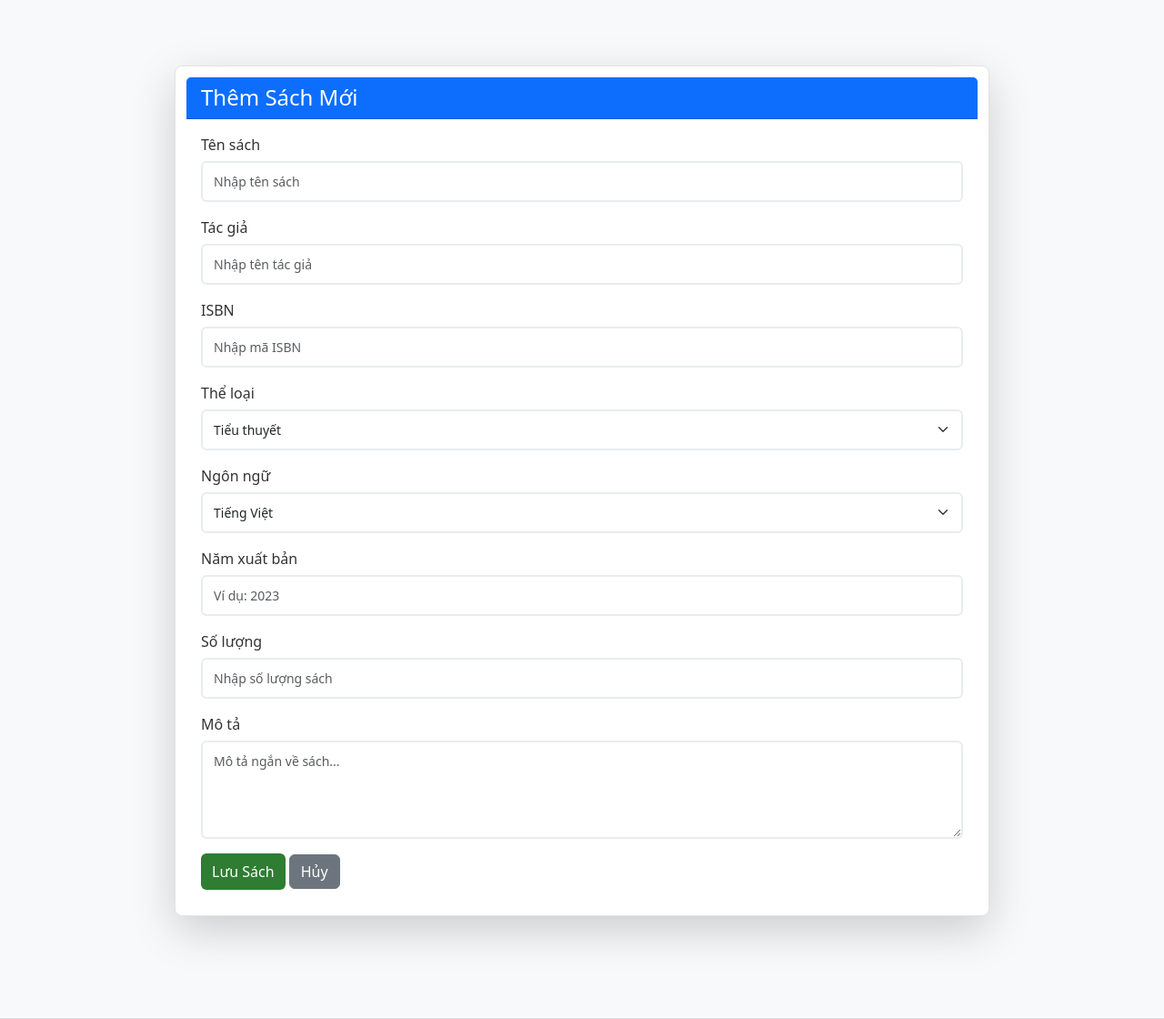
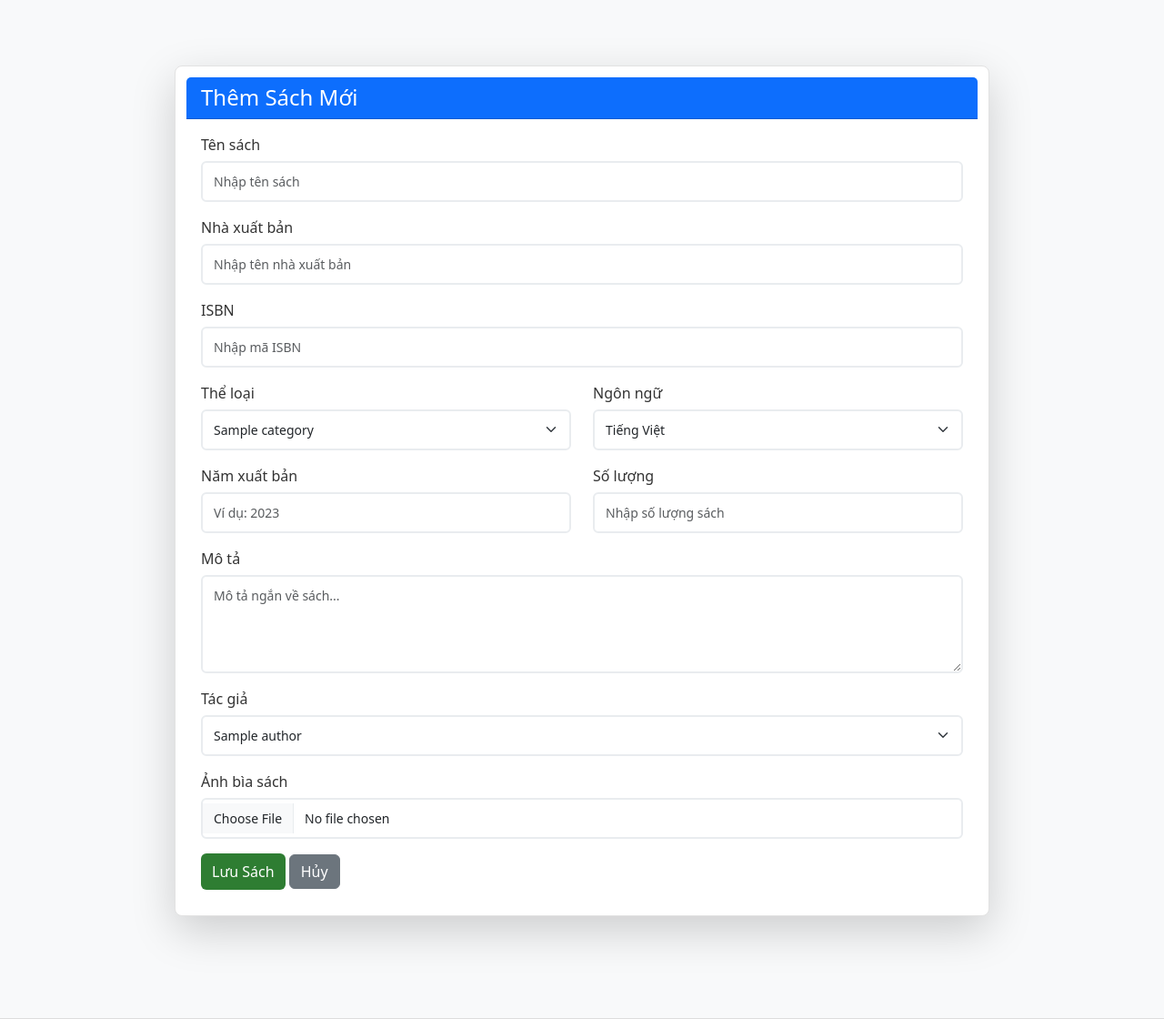
Before and after one commit to HieuLT24/DigitalLibrary, a Flask app: page /admin/add-book in a window 1280 px wide. Shown: the part 64-1184 px from the top of the page at 91% size. Run offline with Flask 3, Linux system fonts and the light colour scheme; a user stored in the database is signed in; tables that the repository leaves empty hold one stand-in row (values such as "Sample post").

Commit message:
feat: Thêm sách mới, upload ảnh lên Cloudinary

```diff
--- a/DL/__init__.py
+++ b/DL/__init__.py
@@ -1,6 +1,7 @@
 from flask import Flask
 from flask_migrate import Migrate
 from flask_login import LoginManager
+import cloudinary
 
 from DL.models import db, User
 
@@ -44,4 +45,10 @@ def create_app():
     app.register_blueprint(user_bp, url_prefix='/user')
     app.register_blueprint(auth_bp, url_prefix='/auth')
 
+    cloudinary.config(
+        cloud_name=app.config["CLOUDINARY_CLOUD_NAME"],
+        api_key=app.config["CLOUDINARY_API_KEY"],
+        api_secret=app.config["CLOUDINARY_API_SECRET"]
+    )
+
     return app
--- a/DL/routes/admin.py
+++ b/DL/routes/admin.py
@@ -4,6 +4,7 @@ from datetime import date
 
 from DL.models import db, Book, BorrowSlip, User, Category, BorrowRequest
 from DL.services.borrow_service import BorrowService
+from DL.services.book_service import BookService
 
 admin_bp = Blueprint('admin', __name__)
 
@@ -126,12 +127,41 @@ def reject_request(request_id):
         flash(mapping.get(str(e), "Từ chối thất bại."), "danger")
     return redirect(url_for('admin.admin_requests', status='pending'))
 
-@admin_bp.route("/add-book")
+@admin_bp.route("/add-book", methods=["GET", "POST"])
 @login_required
 def add_book():
     if current_user.role != 'admin':
         return abort(403)
-    return render_template("admin_templates/add_book.html")
+
+    service = BookService()
+    categories = service.get_categories()
+    authors = service.get_authors()
+
+    if request.method == "POST":
+
+        data = {
+            "title": request.form.get("title"),
+            "publisher": request.form.get("publisher"),
+            "category_id": request.form.get("category_id"),
+            "isbn": request.form.get("isbn"),
+            "language": request.form.get("language"),
+            "publish_year": request.form.get("publish_year"),
+            "quantity": request.form.get("quantity"),
+            "description": request.form.get("description"),
+            "library_location": request.form.get("library_location"),
+            "author_id": request.form.get("author_id"),
+        }
+
+        image_file = request.files.get("image")
+
+        service.add_book(data, image_file)
+
+        flash("📚 Thêm sách thành công!", "success")
+        return redirect(url_for('admin.add_book'))
+
+    return render_template("admin_templates/add_book.html",
+                           categories=categories,
+                           authors=authors)
 
 @admin_bp.route("/slips")
 @login_required
--- a/DL/services/book_service.py
+++ b/DL/services/book_service.py
@@ -1,4 +1,5 @@
 from DL.models import Book, Author, Category, db
+import cloudinary.uploader
 
 class BookService:
 
@@ -71,3 +72,33 @@ class BookService:
             'authors': authors,
             'libraries': libraries
         }
+
+    def add_book(self, data, image_file=None):
+        """Thêm sách mới vào DB, kèm upload ảnh lên Cloudinary."""
+        image_url = None
+
+        if image_file:
+            upload_result = cloudinary.uploader.upload(
+                image_file,
+                folder="library/books"
+            )
+            image_url = upload_result.get("secure_url")
+
+        new_book = Book(
+            title=data.get("title"),
+            publisher=data.get("publisher"),
+            category_id=data.get("category_id"),
+            isbn=data.get("isbn"),
+            language=data.get("language"),
+            publish_year=data.get("publish_year"),
+            quantity=int(data.get("quantity")) if data.get("quantity") else 1,
+            description=data.get("description"),
+            library_location=data.get("library_location", "Kho chính"),
+            image=image_url,
+            author_id=data.get("author_id"),
+            status="available"
+        )
+
+        db.session.add(new_book)
+        db.session.commit()
+        return new_book
--- a/DL/templates/admin_templates/add_book.html
+++ b/DL/templates/admin_templates/add_book.html
@@ -6,58 +6,72 @@
         <h4 class="mb-0">Thêm Sách Mới</h4>
       </div>
       <div class="card-body">
-        <form method="post" action="/add-book">
+        <form method="post" action="{{ url_for('admin.add_book') }}" enctype="multipart/form-data">
+          <!-- Tên sách -->
           <div class="mb-3">
             <label for="title" class="form-label">Tên sách</label>
             <input type="text" class="form-control" id="title" name="title" placeholder="Nhập tên sách" required />
           </div>
 
+          <!-- Nhà xuất bản -->
           <div class="mb-3">
-            <label for="author" class="form-label">Tác giả</label>
-            <input type="text" class="form-control" id="author" name="author" placeholder="Nhập tên tác giả" required />
+            <label for="publisher" class="form-label">Nhà xuất bản</label>
+            <input
+              type="text"
+              class="form-control"
+              id="publisher"
+              name="publisher"
+              placeholder="Nhập tên nhà xuất bản"
+            />
           </div>
 
+          <!-- ISBN -->
           <div class="mb-3">
             <label for="isbn" class="form-label">ISBN</label>
             <input type="text" class="form-control" id="isbn" name="isbn" placeholder="Nhập mã ISBN" />
           </div>
 
-          <div class="mb-3">
-            <label for="genre" class="form-label">Thể loại</label>
-            <select id="genre" name="genre" class="form-select">
-              <option value="Tiểu thuyết">Tiểu thuyết</option>
-              <option value="Khoa học">Khoa học</option>
-              <option value="Lịch sử">Lịch sử</option>
-              <option value="Giáo dục">Giáo dục</option>
-              <option value="Khác">Khác</option>
+          <div class="row">
+            <!-- Thể loại -->
+            <div class="col-md-6 mb-3">
+              <label for="category_id" class="form-label">Thể loại</label>
+              <select id="category_id" name="category_id" class="form-select" required>
+                {% for category in categories %}
+                <option value="{{ category.category_id }}">{{ category.name }}</option>
+                {% endfor %}
               </select>
             </div>
 
-          <div class="mb-3">
+            <!-- Ngôn ngữ -->
+            <div class="col-md-6 mb-3">
               <label for="language" class="form-label">Ngôn ngữ</label>
               <select id="language" name="language" class="form-select">
-              <option value="Tiếng Việt">Tiếng Việt</option>
-              <option value="Tiếng Anh">Tiếng Anh</option>
-              <option value="Tiếng Pháp">Tiếng Pháp</option>
-              <option value="Tiếng Nhật">Tiếng Nhật</option>
-              <option value="Khác">Khác</option>
+                <option value="Vietnamese">Tiếng Việt</option>
+                <option value="English">Tiếng Anh</option>
+                <option value="French">Tiếng Pháp</option>
+                <option value="Japanese">Tiếng Nhật</option>
+                <option value="Other">Khác</option>
               </select>
             </div>
+          </div>
 
-          <div class="mb-3">
-            <label for="year" class="form-label">Năm xuất bản</label>
+          <div class="row">
+            <!-- Năm xuất bản -->
+            <div class="col-md-6 mb-3">
+              <label for="publish_year" class="form-label">Năm xuất bản</label>
               <input
                 type="number"
                 class="form-control"
-              id="year"
-              name="year"
+                id="publish_year"
+                name="publish_year"
                 placeholder="Ví dụ: 2023"
                 min="1000"
                 max="2100"
               />
             </div>
 
-          <div class="mb-3">
+            <!-- Số lượng -->
+            <div class="col-md-6 mb-3">
               <label for="quantity" class="form-label">Số lượng</label>
               <input
                 type="number"
@@ -69,7 +83,9 @@
                 required
               />
             </div>
+          </div>
 
+          <!-- Mô tả -->
           <div class="mb-3">
             <label for="description" class="form-label">Mô tả</label>
             <textarea
@@ -81,6 +97,23 @@
             ></textarea>
           </div>
 
+          <!-- Tác giả -->
+          <div class="mb-3">
+            <label for="author_id" class="form-label">Tác giả</label>
+            <select id="author_id" name="author_id" class="form-select" required>
+              {% for author in authors %}
+              <option value="{{ author.author_id }}">{{ author.name }}</option>
+              {% endfor %}
+            </select>
+          </div>
+
+          <!-- Ảnh bìa -->
+          <div class="mb-3">
+            <label for="image" class="form-label">Ảnh bìa sách</label>
+            <input type="file" class="form-control" id="image" name="image" accept="image/*" />
+          </div>
+
+          <!-- Submit -->
           <button type="submit" class="btn btn-success">Lưu Sách</button>
           <a href="/" class="btn btn-secondary">Hủy</a>
         </form>
```
Lines whose indentation alone changed are shown as unchanged.
